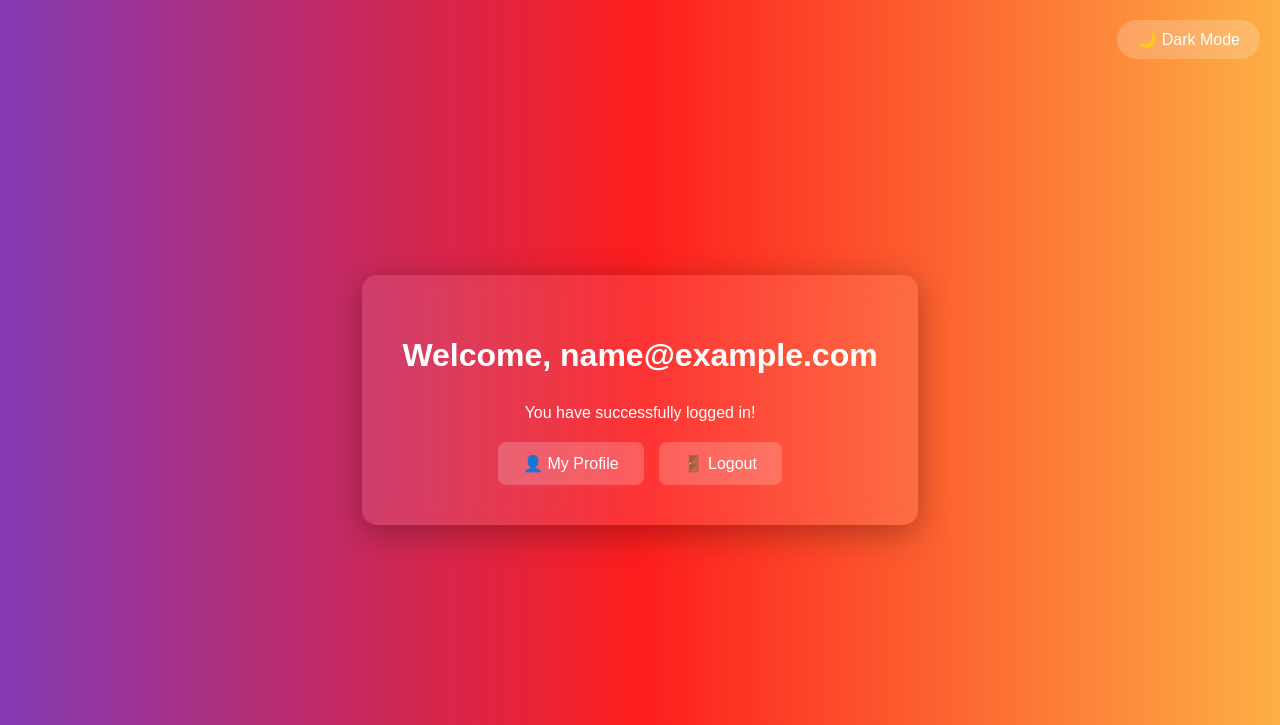
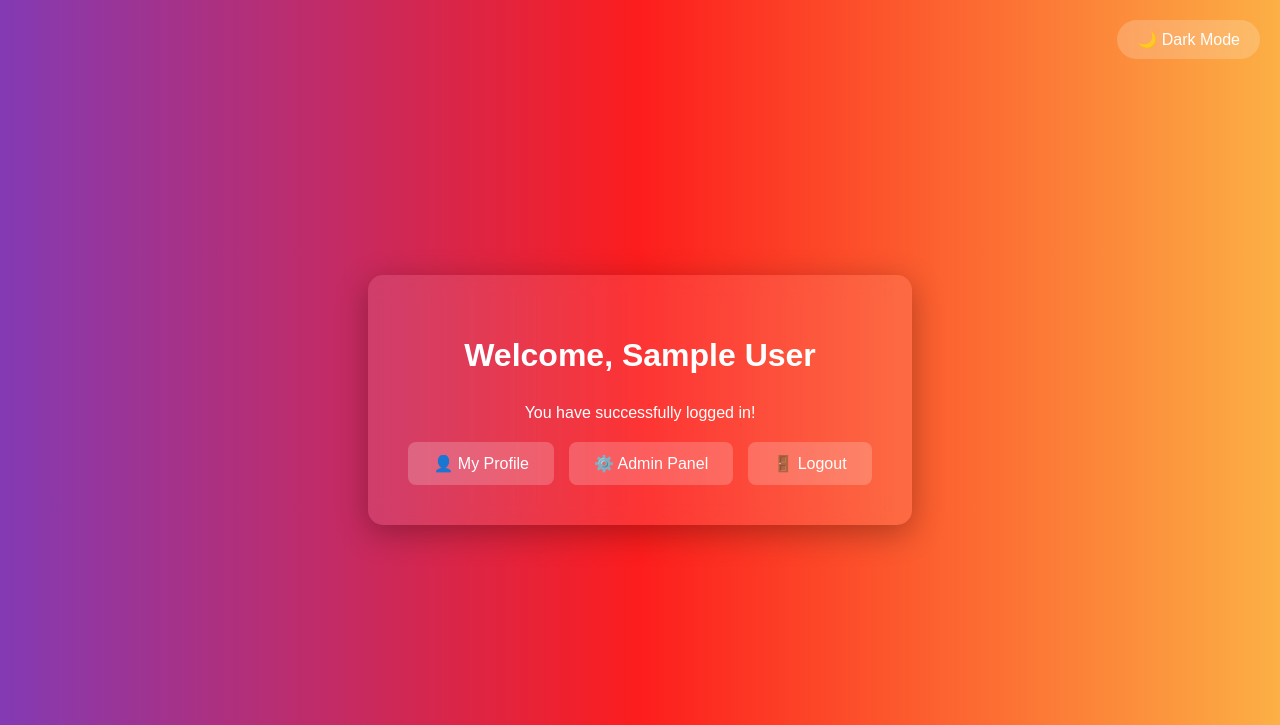
Before and after one commit to blackabdoul/mini-social-app, a PHP site: page /myApp/dashboard.php in a window 1280 px wide. Shown: the top 725 px of the page. Run offline with PHP 8.4, Linux system fonts and the light colour scheme; the visitor is signed in with stand-in values (Sample User, id 1).

Commit message:
updates dashboard page

```diff
--- a/dashboard.php
+++ b/dashboard.php
@@ -92,11 +92,16 @@ if(!isset($_SESSION["id_user"])){
 </head>
 <body>
     <div class="welcome-box">
-        <h1>Welcome, <?= htmlspecialchars($_SESSION["user_email"]) ?></h1>
+        <h1>Welcome, <?= htmlspecialchars($_SESSION["full_name"] ?? $_SESSION["user_email"]) ?></h1>
         <p>You have successfully logged in!</p>
 
         <div class="nav-links">
             <a href="profile.php">👤 My Profile</a>
+
+        <?php if(isset($_SESSION['user_role']) && $_SESSION['user_role'] === 'admin'): ?>
+            <a href="admin-dashboard.php">⚙️ Admin Panel</a>
+        <?php endif; ?>
+
             <a href="logout.php">🚪 Logout</a>
         </div>
     </div>
```
